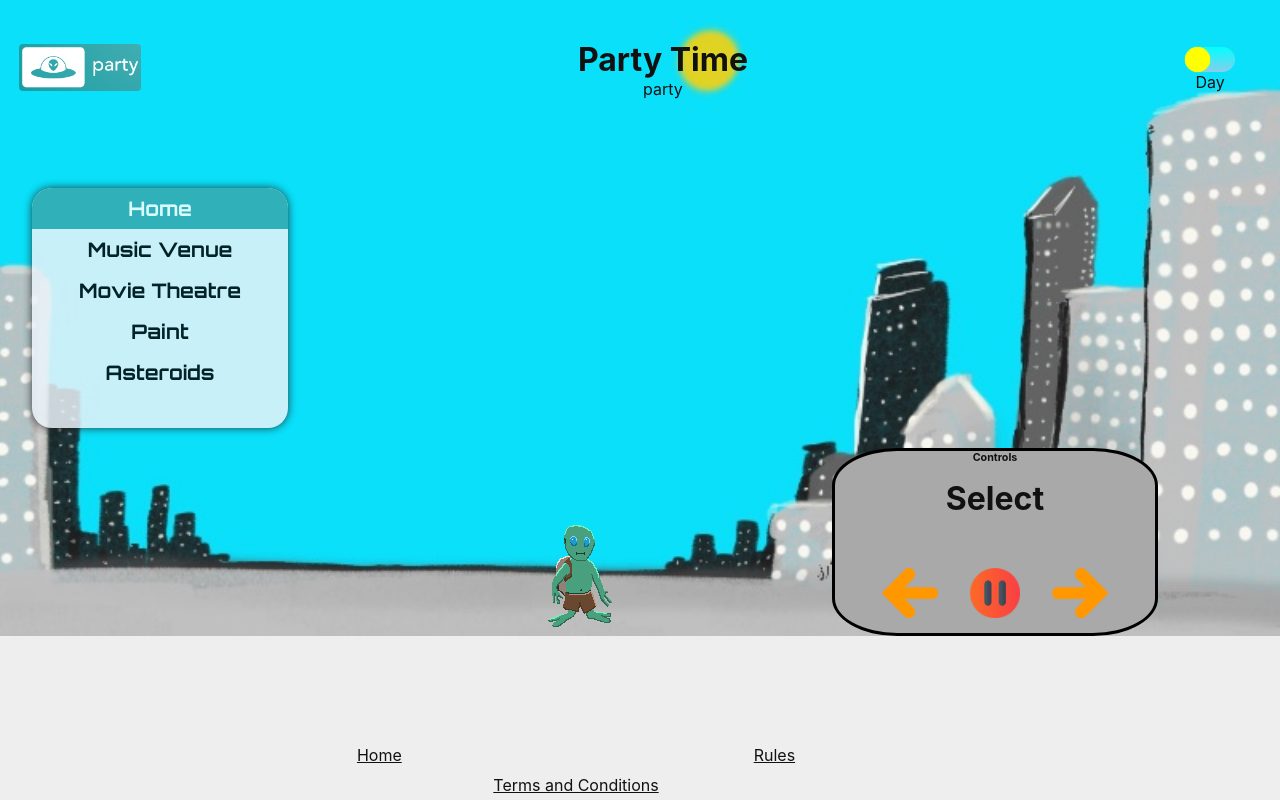
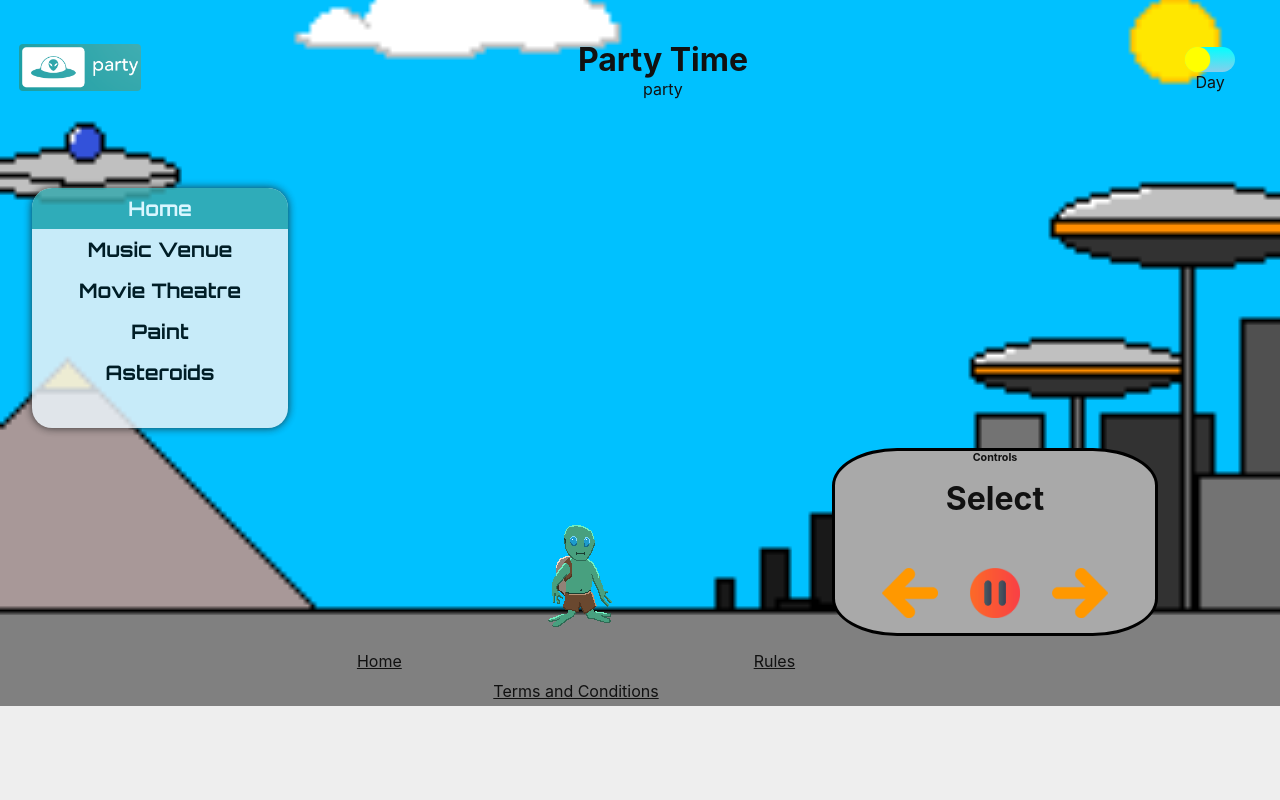
Before and after one commit to phellwege/ThePartyTime, a React (Create React App) app in the folder client/: page / in a window 1280 px wide. Built offline with nearby package versions, Linux system fonts and the light colour scheme; a web font is replaced by a local one.

Commit message:
added new ftr

```diff
--- a/client/src/Main.css
+++ b/client/src/Main.css
@@ -18,7 +18,6 @@
     display: flex;
     justify-content: space-evenly;
     flex-direction: column;
-    position: fixed;
     width: 90%;
     bottom: 0;
     margin-top: 10px;
--- a/client/src/components/Head.js
+++ b/client/src/components/Head.js
@@ -1,8 +1,8 @@
 import React, { useEffect, useState } from 'react';
 import { ThemeProvider, createGlobalStyle } from 'styled-components';
 import Logo4 from '../static/Logo4.png';
-import NightBkg from '../static/NightBkg.jpg';
-import DayBkg from '../static/DayBkg.jpg';
+import Thi from '../static/320x180.gif';
+import SunnyBkg from '../static/Sunny.gif';
 import Toggle from '../Toggle/DayNight_Mode';
 import '../Head.css';
 
@@ -20,7 +20,7 @@ const GlobalStyle = createGlobalStyle`
     }
     #background {
         background-image: ${props =>
-            props.theme.mode === 'dark' ? `url(${NightBkg})` : `url(${DayBkg})`};
+            props.theme.mode === 'dark' ? `url(${Thi})` : `url(${SunnyBkg})`};
         transition: ${props =>
             props.theme.mode === 'dark' ? 'all 1.5s ease-in-out': 'all 1.5s ease-in-out'};
     }
```
Also changed, not shown: client/src/static/320x180.gif (added), client/src/static/Sunny.gif (added).
